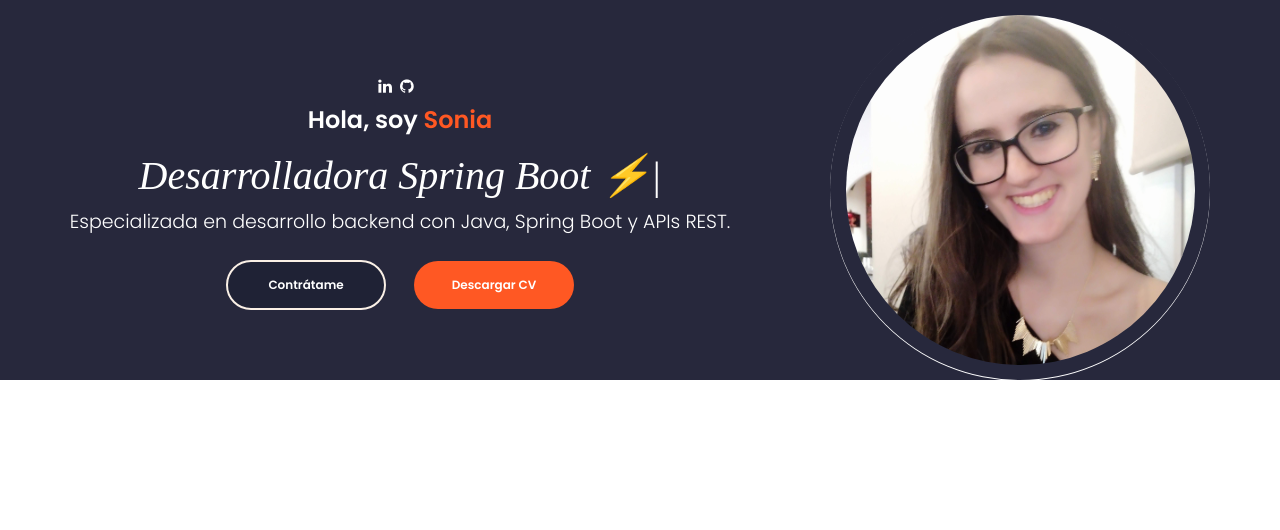
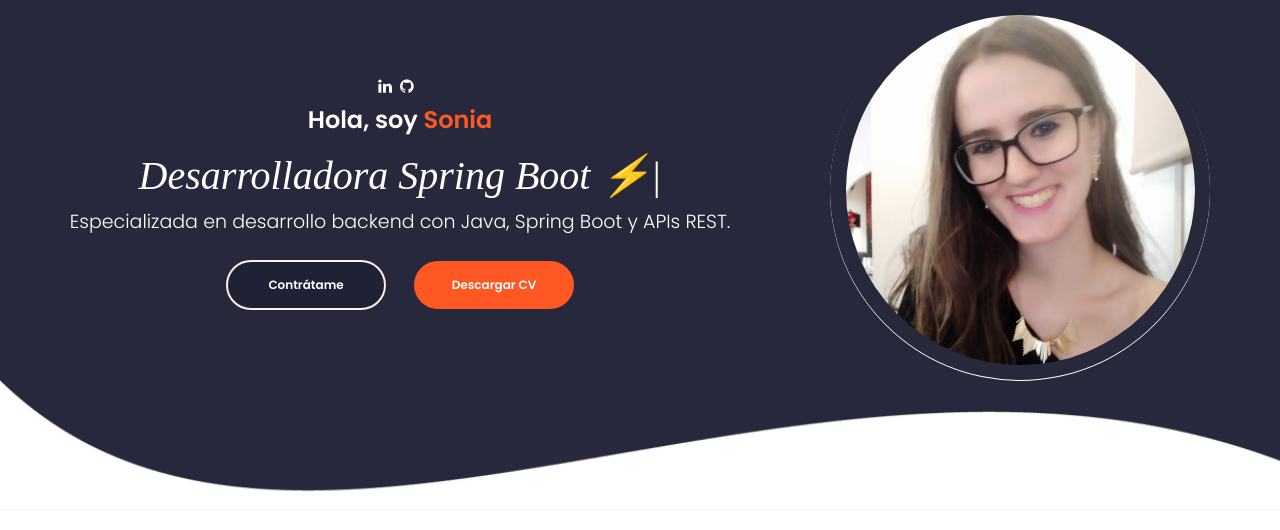
Before and after one commit to Sonia-SSR2021/portfolio-react, a React (Create React App) app in the folder client/: page / in a window 1280 px wide. Shown: the top 530 px of the page. Built offline with nearby package versions, Linux system fonts and the light colour scheme; a web font is replaced by a local one.

Commit message:
Complete Home component styles and finalize profile section

```diff
--- a/client/src/App.js
+++ b/client/src/App.js
@@ -1,11 +1,10 @@
 import './App.css';
-import Profile from './PortfolioContainer/Home/Profile';
+import PortfolioContainer from './PortfolioContainer/PortfolioContainer';
 
 function App() {
   return (
     <div className="App">
-      <Profile />
-
+      <PortfolioContainer />
     </div>
   );
 }
--- /dev/null
+++ b/client/src/PortfolioContainer/Home/Footer/Footer.css
@@ -0,0 +1,22 @@
+.footer-container{
+    height: 17.8%;
+    width: 100%;
+    overflow: hidden;
+    display: flex;
+    justify-content: center;
+}
+.footer-parent{
+    width: 100%;
+    height: 100%;
+    max-width: 1920px;
+}
+.footer-parent img{
+    max-width: 100%;
+    height: 130px;
+}
+@media only screen and (max-width: 1110px) {
+    .footer-parent{
+        display: flex;
+        align-items: flex-end;
+    }
+}
--- /dev/null
+++ b/client/src/PortfolioContainer/Home/Footer/Footer.js
@@ -0,0 +1,12 @@
+import React from "react";
+import './Footer.css';
+
+export default function Footer() {
+  return (
+    <div className="footer-container">
+      <div className="footer-parent">
+        <img src={require("../../../assets/Home/shape-bg.png")} alt="No se encontró la imagen" />
+      </div>
+    </div>
+  );
+}
--- /dev/null
+++ b/client/src/PortfolioContainer/Home/Home.css
@@ -0,0 +1,7 @@
+.home-container{
+    display: flex;
+    flex-direction: column;
+    justify-content: space-between;
+    min-width: 670px;
+    background-image: url('../../assets/Home/bg.jpg');
+}
--- /dev/null
+++ b/client/src/PortfolioContainer/Home/Home.js
@@ -0,0 +1,13 @@
+import React from "react";
+import Profile from "./Profile/Profile";
+import Footer from "./Footer/Footer";
+import './Home.css';
+
+export default function Home() {
+  return (
+    <div className="home-container">
+      <Profile />
+      <Footer />
+    </div>
+  );
+}
--- a/client/src/PortfolioContainer/Home/Profile.css
+++ b/client/src/PortfolioContainer/Home/Profile/Profile.css
@@ -5,7 +5,6 @@
     justify-content: center;
     height: 10%;
     min-height: fit-content;
-    background-image: url('../../assets/Home/bg.jpg');
 }
 .profile-parent{
     display: flex;
@@ -62,7 +61,7 @@
 .profile-picture-background {
     height: 92%;
     width: 92%;
-    background-image: url('../../assets/Home/profilephoto.jpg');
+    background-image: url('../../../assets/Home/profilephoto.jpg');
     background-size: cover;
     border-radius: 50%;
 }
--- /dev/null
+++ b/client/src/PortfolioContainer/PortfolioContainer.js
@@ -0,0 +1,21 @@
+import React from "react";
+import { TOTAL_SCREENS } from "../utilities/commonUtils";
+
+export default function PortfolioContainer() {
+
+    const mapAllScreens = () => {
+        return TOTAL_SCREENS.map((screen) =>
+            screen.Component ? (
+            <screen.Component
+            screenName={screen.screen_name}
+            key={screen.screen_name}
+            id={screen.screen_name}
+            />
+            ) : (
+            <div key={screen.screen_name}></div>
+        )
+    );
+    };
+
+  return <div className="portfolio-container">{mapAllScreens()}</div>;
+}
--- /dev/null
+++ b/client/src/utilities/commonUtils.js
@@ -0,0 +1,16 @@
+import Home from "../PortfolioContainer/Home/Home";
+
+export const TOTAL_SCREENS = [
+    {
+        screen_name: "Home",
+        Component: Home,
+    },
+]
+export const GET_SCREEN_INDEX = (screen_name) => {
+    if (!screen_name) return -1;
+
+    for (let i = 0; i < TOTAL_SCREENS.length; i++) {
+        if (TOTAL_SCREENS[i].screen_name === screen_name) return i;
+    }
+    return -1;
+}
```
Also changed, not shown: client/src/PortfolioContainer/Home/Profile/Profile.js (renamed from client/src/PortfolioContainer/Home/Profile.js).
